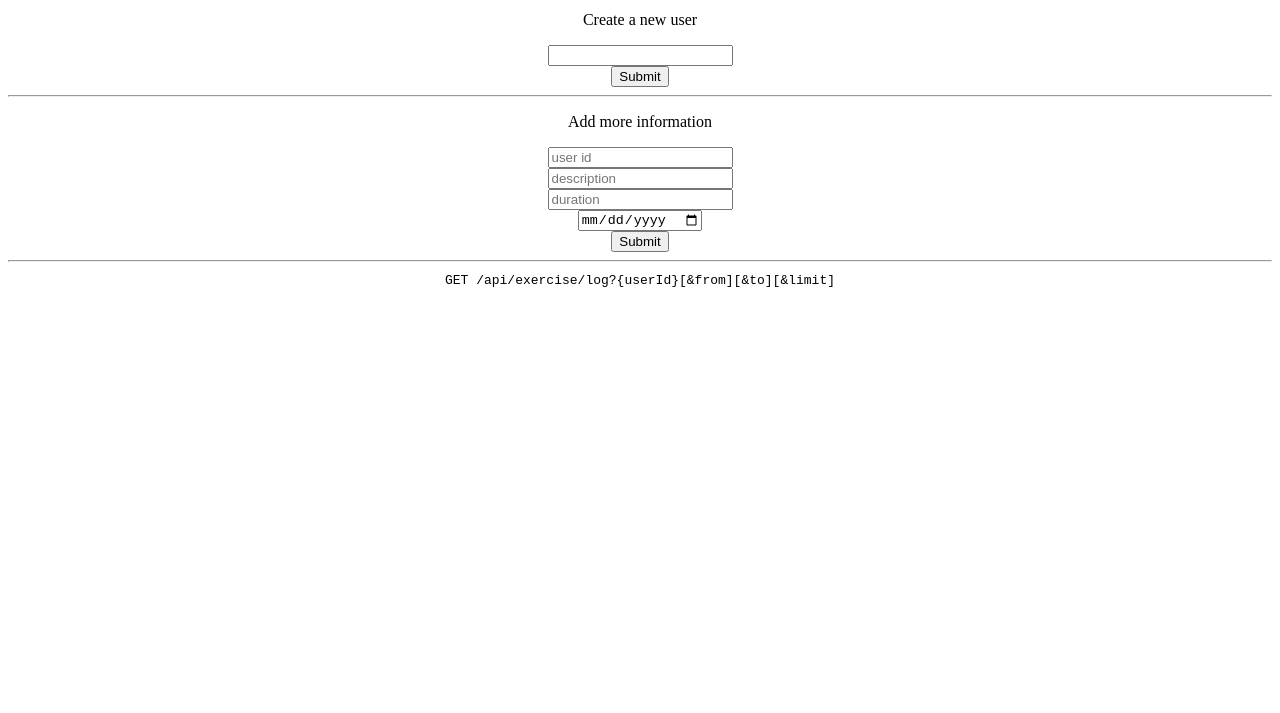
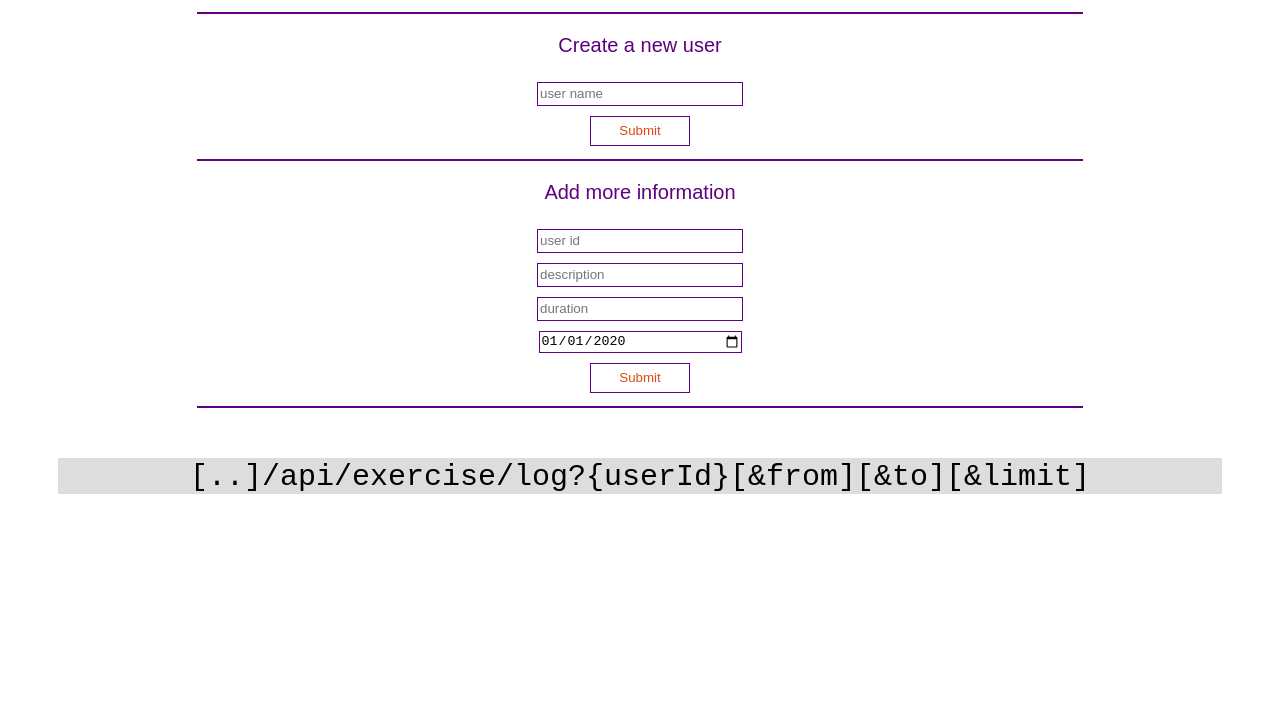
Before and after one commit to hadinhtu97/exercise-tracker, a website: page views/index.html in a window 1280 px wide. Shown: the part 87-800 px from the top of the page. Drawn offline with Linux system fonts and the light colour scheme; files that its build step writes are made by us from their sources.

Commit message:
update index.html, style.css

```diff
--- a/public/style.css
+++ b/public/style.css
@@ -1,3 +1,44 @@
 body {
     text-align: center;
+    font-family: sans-serif;
 }
+
+h1 {
+    font-size: 40px;
+    color: #dd4814;
+}
+
+hr {
+    width: 70%;
+    border: 1px solid #5e0080;
+}
+
+p {
+    font-size: 20px;
+    color: #5e0080;
+}
+
+input {
+    margin: 5px 0;
+    outline: none;
+    width: 200px;
+    height: 20px;
+    border: 1px solid #5e0080;
+}
+
+input[type=submit] {
+    background-color: white;
+    width: 100px;
+    height: 30px;
+    color: #dd4814;
+}
+
+input[type=submit]:hover {
+    background-color: cyan;
+}
+
+#code {
+    margin: 50px;
+    font-size: 30px;
+    background-color: #ddd;
+}
--- a/views/index.html
+++ b/views/index.html
@@ -14,7 +14,7 @@
     <div>
         <p>Create a new user </p>
         <form action="api/exercise/new-user" method="POST">
-            <input type="text" id="username" name="username" required> <br>
+            <input type="text" id="username" name="username" required placeholder="user name"> <br>
             <input type="submit" value="Submit">
         </form>
     </div>
@@ -25,14 +25,14 @@
             <input type="text" id="userId" name="userId" required placeholder="user id"> <br>
             <input type="text" id="description" name="description" required placeholder="description"><br>
             <input type="number" id="duration" name="duration" required placeholder="duration"><br>
-            <input type="date" id="date" name="date" required placeholder="date"><br>
+            <input type="date" id="date" name="date" required placeholder="date" value="2020-01-01"><br>
             <input type="submit" value="Submit">
         </form>
     </div>
     <hr>
-    <div>
+    <div id="code">
         <code>
-            GET /api/exercise/log?{userId}[&from][&to][&limit]
+            [..]/api/exercise/log?{userId}[&from][&to][&limit]
         </code>
     </div>
 </body>
```
